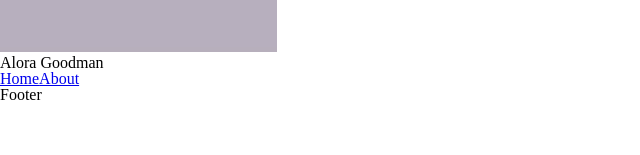
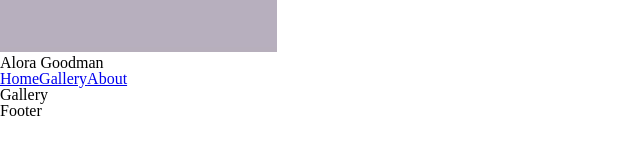
Before and after one commit to sticktyiss/ag-art, a React (Create React App) app: page /gallery in a window 1280 px wide. Shown: the part 225-380 px from the top of the page, without its empty margins (0-640 px from the left). Built offline with nearby package versions, Linux system fonts and the light colour scheme.

Commit message:
Gallery component added

```diff
--- a/src/App.js
+++ b/src/App.js
@@ -2,6 +2,7 @@ import "./App.css";
 import Header from "./components/Header";
 import Home from "./components/Home";
 import About from "./components/About";
+import Gallery from "./components/Gallery";
 import Footer from "./components/Footer";
 import { Route, Routes } from "react-router-dom";
 
@@ -12,6 +13,7 @@ function App() {
       <Routes>
         <Route index element={<Home />} />
         <Route path="/about" element={<About />} />
+        <Route path="/gallery" element={<Gallery />} />
       </Routes>
       <Footer />
     </div>
--- /dev/null
+++ b/src/components/Gallery.jsx
@@ -0,0 +1,9 @@
+import React from 'react'
+
+const Gallery = () => {
+  return (
+    <div>Gallery</div>
+  )
+}
+
+export default Gallery
--- a/src/components/Header.jsx
+++ b/src/components/Header.jsx
@@ -19,6 +19,7 @@ const Header = () => {
       <h1>Alora Goodman</h1>
       <nav>
         <NavLink style={styleActiveLink} to='/'>Home</NavLink>
+        <NavLink style={styleActiveLink} to='gallery'>Gallery</NavLink>
         <NavLink style={styleActiveLink} to='about'>About</NavLink>
       </nav>
     </div>
```
